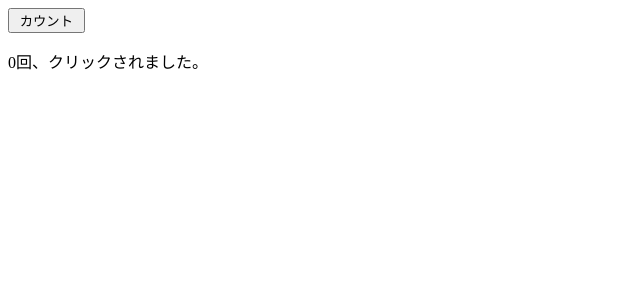
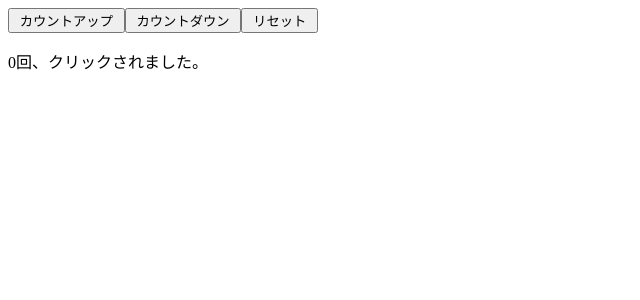
Before and after one commit to nekketsu2010/quick-react, a React (Create React App) app: page / in a window 1280 px wide. Shown: the top 300 px of the page, without its empty margins (0-640 px from the left). Built offline with nearby package versions, Linux system fonts and the light colour scheme.

Commit message:
feature: 複数種類のアクションを分岐させて、Stateを更新できるようにした。

```diff
--- a/src/App.js
+++ b/src/App.js
@@ -1,11 +1,11 @@
 import './App.css';
-import MyReducer from './MyReducer';
+import MyReducerEx from './MyReducerEx';
 
 
 export default function App() {
   return (
     <>
-    <MyReducer />
+    <MyReducerEx />
     </>
   );
 }
--- /dev/null
+++ b/src/MyReducerEx.js
@@ -0,0 +1,39 @@
+import { useReducer } from "react";
+
+export default function MyReducerEx() {
+    const [state, dispatch] = useReducer((state, action) => {
+        // a. アクションの種類に応じて処理を分岐
+        switch (action.type) {
+            case 'PLUS':
+                return { count: state.count + action.step };
+            case 'MINUS':
+                return { count: state.count - action.step };
+            case 'RESET':
+                return { count: 0 };
+            default:
+                return state;
+        }
+    }, {
+        count: 0
+    });
+    // ボタンクリック時に呼び出されるイベントハンドラー
+    function increment() {
+        dispatch({ type: 'PLUS', step: 5 });
+    }
+    function decrement() {
+        dispatch({ type: 'MINUS', step: 5 });
+    }
+    function reset() {
+        dispatch({ type: 'RESET' });
+    }
+
+    // コンポーネントによる描画内容
+    return (
+        <>
+            <input type="button" value=" カウントアップ " onClick={increment} />
+            <input type="button" value=" カウントダウン " onClick={decrement} />
+            <input type="button" value=" リセット " onClick={reset} />
+            <p>{state.count}回、クリックされました。</p>
+        </>
+    )
+}
```
